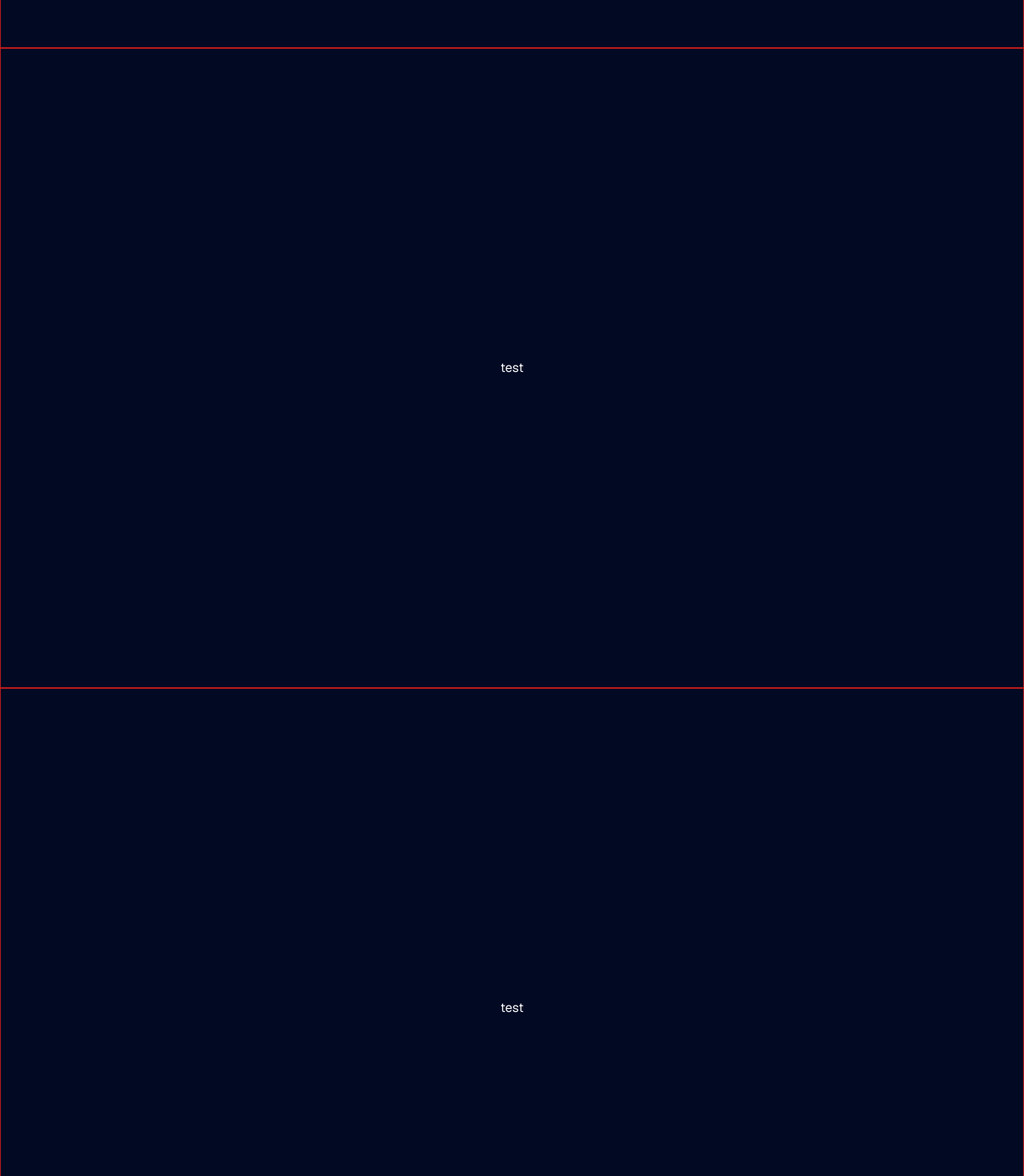
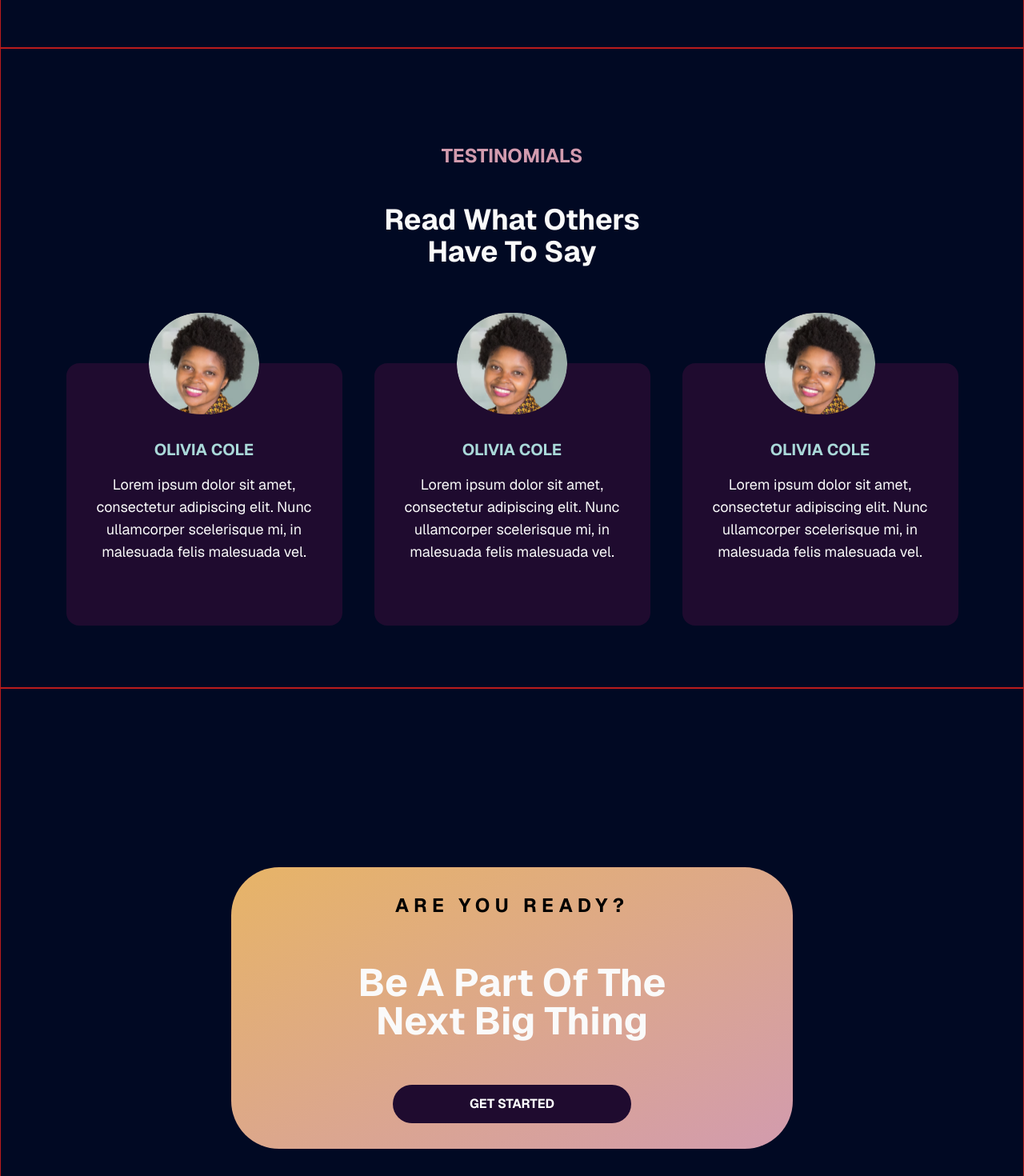
Before and after one commit to nexusswarm/ns-website-v2, a Next.js app: page / in a window 1280 px wide. Shown: the part 740-2210 px from the top of the page at 80% size. Built offline with nearby package versions, Linux system fonts and the light colour scheme.

Commit message:
added Testinimials and a card of footer

```diff
--- a/src/app/page.tsx
+++ b/src/app/page.tsx
@@ -1,14 +1,16 @@
+import TestimonialCard from "@/components/TestimonialCard";
+import TestinomialsDis from "@/components/TestinomialsDis";
+import Footer from "@/components/Footer";
 export default function Home() {
   return (
     <>
       <div className="grid min-h-screen items-center justify-items-center border border-red-700 font-[family-name:var(--font-geist-sans)]">
-        test
       </div>
       <div className="grid min-h-screen items-center justify-items-center border border-red-700 font-[family-name:var(--font-geist-sans)]">
-        test
+        <TestinomialsDis/>
       </div>
       <div className="grid min-h-screen items-center justify-items-center border border-red-700 font-[family-name:var(--font-geist-sans)]">
-        test
+        <Footer/>
       </div>
     </>
   );
--- /dev/null
+++ b/src/components/Footer.tsx
@@ -0,0 +1,12 @@
+import React from 'react'
+import GetStarted from './GetStarted'
+
+const Footer = () => {
+  return (
+    <div className='w-full flex justify-center items-center'>
+        <GetStarted/>
+    </div>
+  )
+}
+
+export default Footer
--- /dev/null
+++ b/src/components/GetStarted.tsx
@@ -0,0 +1,24 @@
+import React from 'react'
+
+const GetStarted = () => {
+  return (
+    <div className='w-[55%]'>
+
+        <div
+        className='bg-gradient-to-br from-[#E7B467] to-[#D29BAE] py-8 w-full flex flex-col rounded-[60px] justify-center items-center gap-14'>
+                <h2 className='uppercase font-bold text-2xl tracking-[0.4rem] text-black'>are you ready?</h2>
+                <h1 className='capitalize font-bold text-5xl text-center'>be a part of the
+                <br/>
+                next big thing
+                </h1>
+                <button
+                // actions
+                className='bg-[#1F0B2F] text-[#FFFFFF] rounded-[60px] uppercase font-bold py-3 px-24'>
+                Get Started
+                </button>
+        </div>
+    </div>
+  )
+}
+
+export default GetStarted
--- /dev/null
+++ b/src/components/TestimonialCard.tsx
@@ -0,0 +1,27 @@
+import React from 'react'
+import Image from 'next/image'
+import TestImg from '../../public/ss.png'
+const TestimonialCard = () => {
+  return (
+    <div className='flex flex-col items-center'>
+         <Image src={TestImg} alt='avatar'
+            className='rounded-full flex -mb-16 z-20 w-[138px] h-[127px]'
+            />
+    <div className='bg-[#1F0B2F] h-[328px] w-[345px] rounded-2xl flex flex-col justify-center items-center'>
+        <div className='px-8 text-center '>
+
+        <h1 className='text-[#AAD9D9] text-xl font-bold uppercase pt-4 pb-4'>
+            {/* name of the person */}
+            olivia cole
+        </h1>
+        <p className='text-lg leading-7'>
+            {/* description */}
+            Lorem ipsum dolor sit amet, consectetur adipiscing elit. Nunc ullamcorper scelerisque mi, in malesuada felis malesuada vel.
+        </p>
+        </div>
+
+    </div></div>
+  )
+}
+
+export default TestimonialCard
--- /dev/null
+++ b/src/components/TestinomialsDis.tsx
@@ -0,0 +1,23 @@
+import React from 'react'
+import TestimonialCard from './TestimonialCard'
+const TestinomialsDis = () => {
+  return (
+    <div className='flex flex-col items-center'>
+        <h1 className='text-[#D29BAE] uppercase text-2xl font-bold py-10'>
+         Testinomials
+        </h1>
+            <span className='font-bold capitalize text-4xl text-center py-1 pb-14'>
+            read what others
+            <br/>
+            have to say
+            </span>
+            <div className='flex sm:flex-row gap-10 flex-col'>
+            <TestimonialCard />
+            <TestimonialCard />
+            <TestimonialCard />
+            </div>
+    </div>
+  )
+}
+
+export default TestinomialsDis
```
Also changed, not shown: public/ss.png (added), 1 other file (tests, documents, lock files or other folders).
